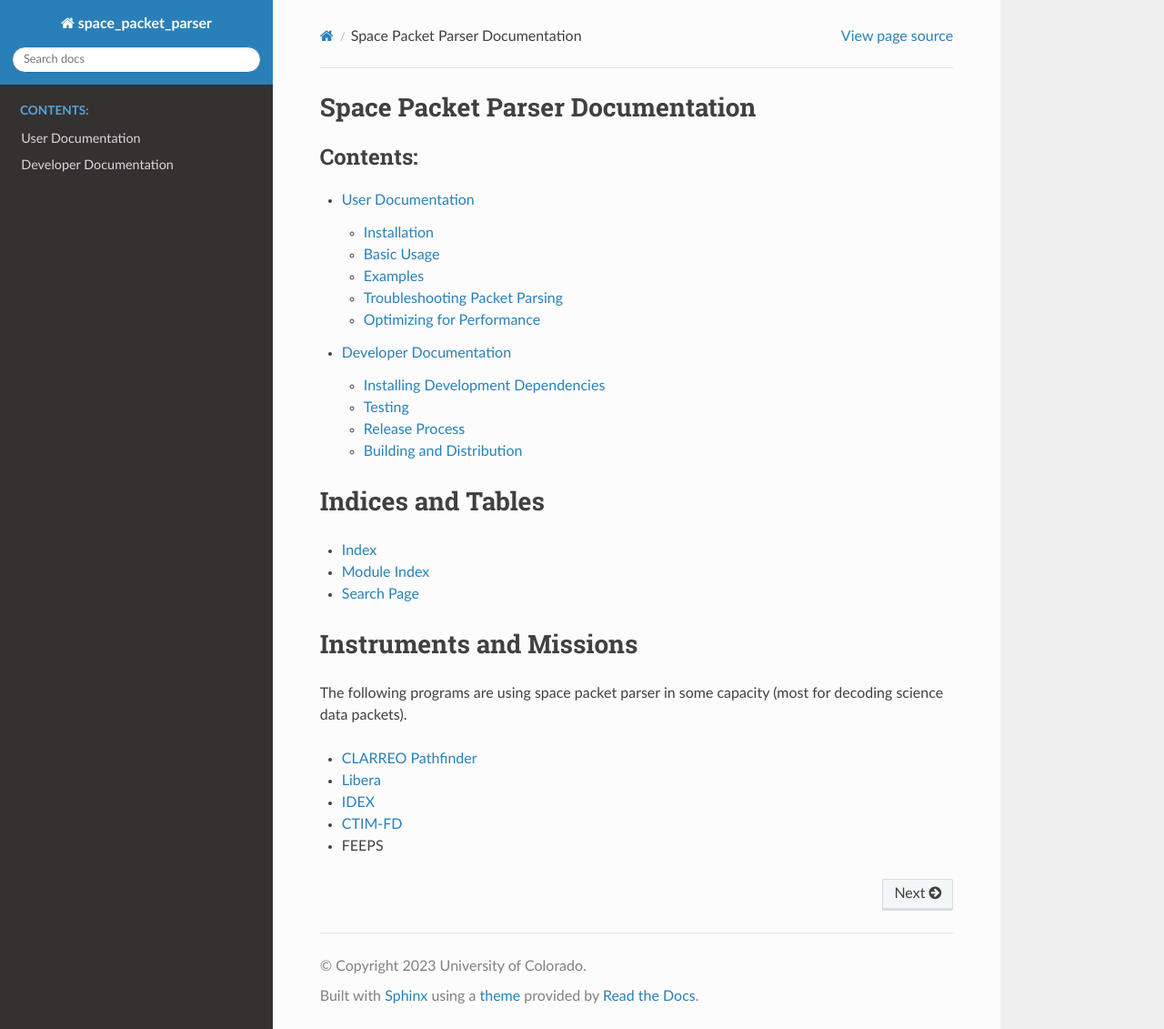
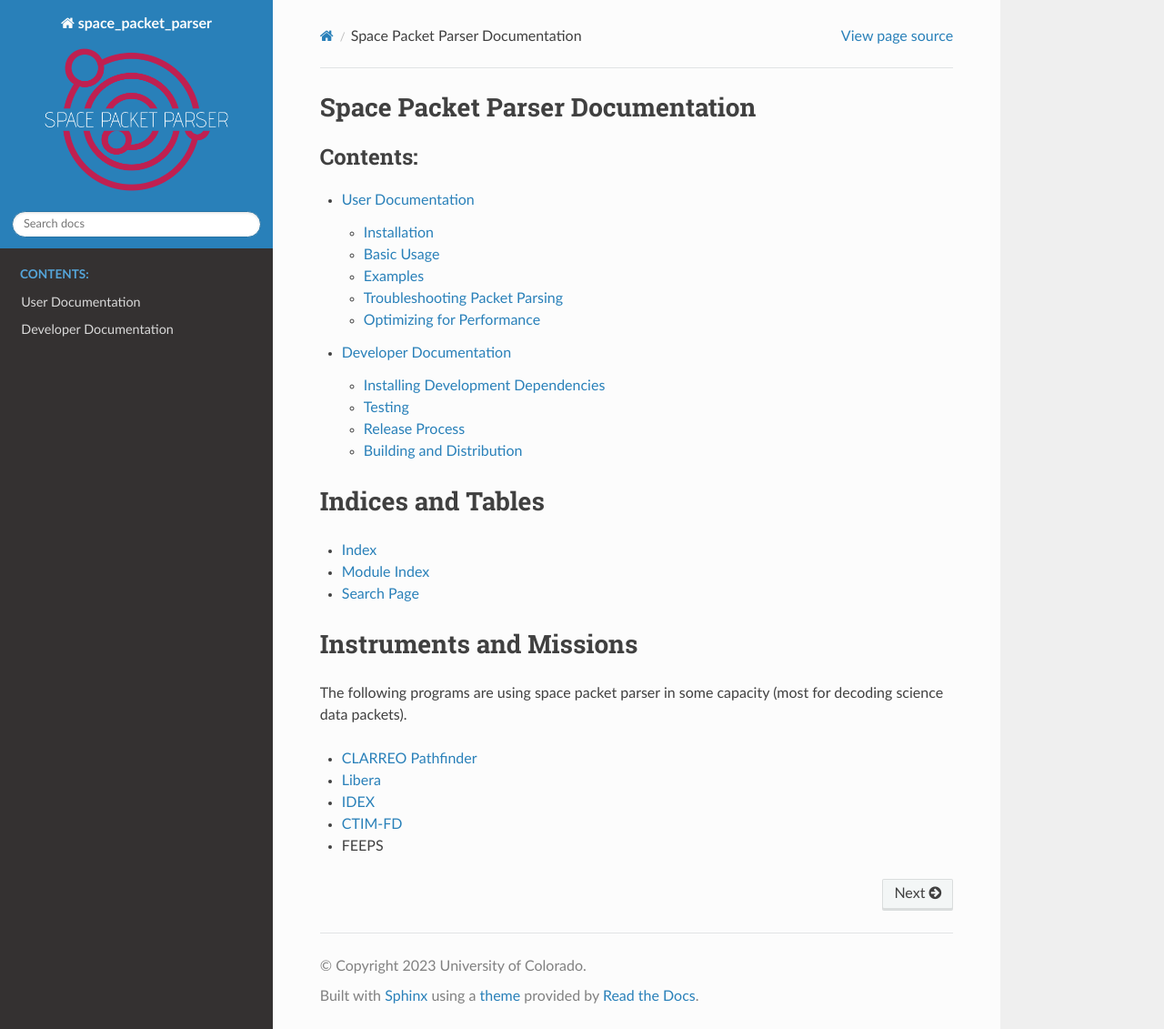
Before and after one commit to medley56/space_packet_parser, a Sphinx documentation site: the page built from docs/source/index.rst, in a window 1280 px wide and 1131 px high. Shown: the whole window at 91% size. Built offline with Sphinx 7.4.7 and the Read the Docs theme 2.0.0, drawn with Linux system fonts in a browser that asks for light colours; pages that are not in the unit, such as notebooks, are missing from menus.

Commit message:
Add logo

```diff
--- a/docs/source/conf.py
+++ b/docs/source/conf.py
@@ -36,4 +36,5 @@ source_suffix = {
 # https://www.sphinx-doc.org/en/master/usage/configuration.html#options-for-html-output
 
 html_theme = 'sphinx_rtd_theme'
-# html_static_path = ['_static']
+html_static_path = ["_static"]
+html_logo = "_static/logo-no-background.png"
```
Also changed, not shown: docs/source/_static/logo-no-background.png (added).
